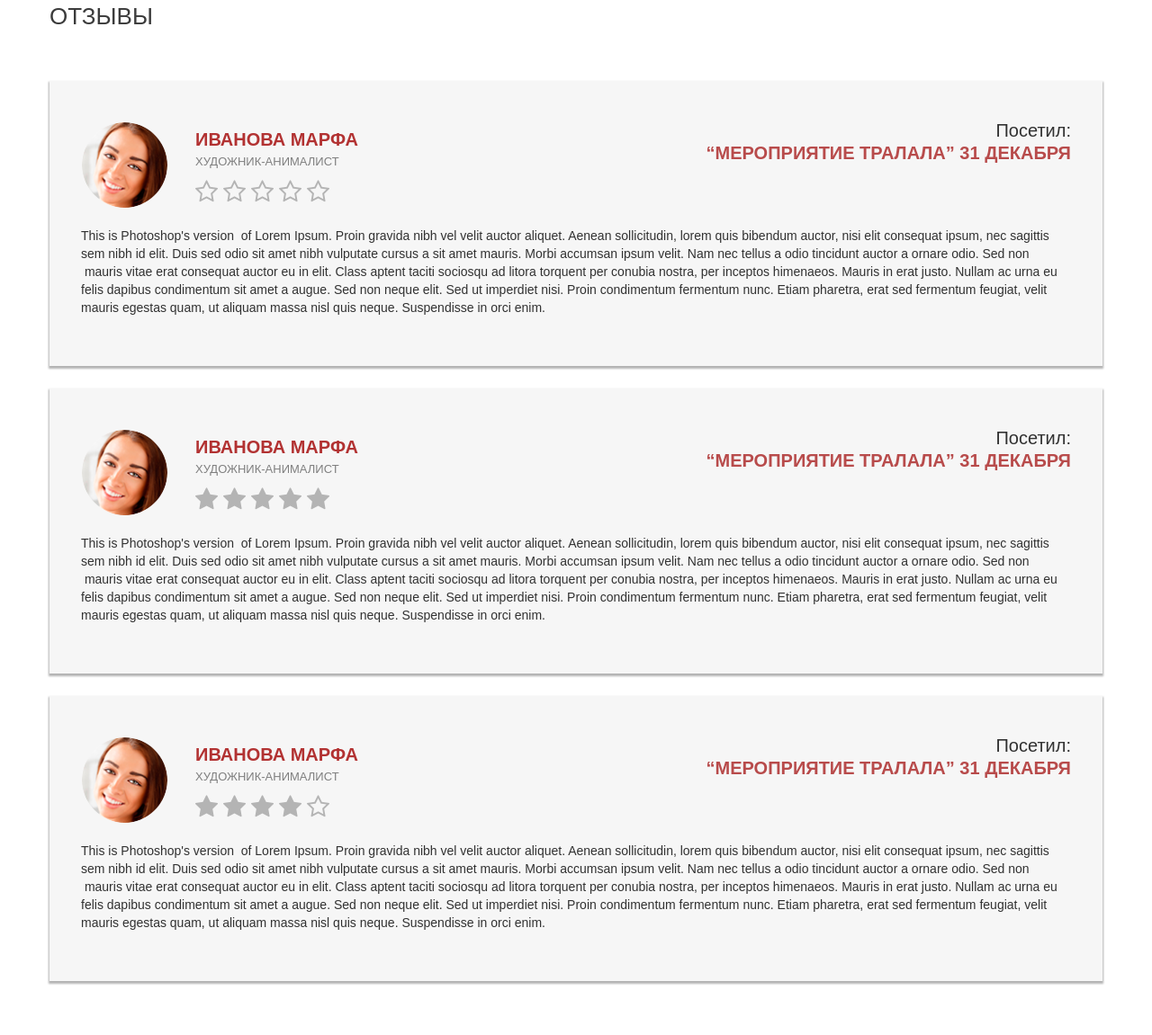
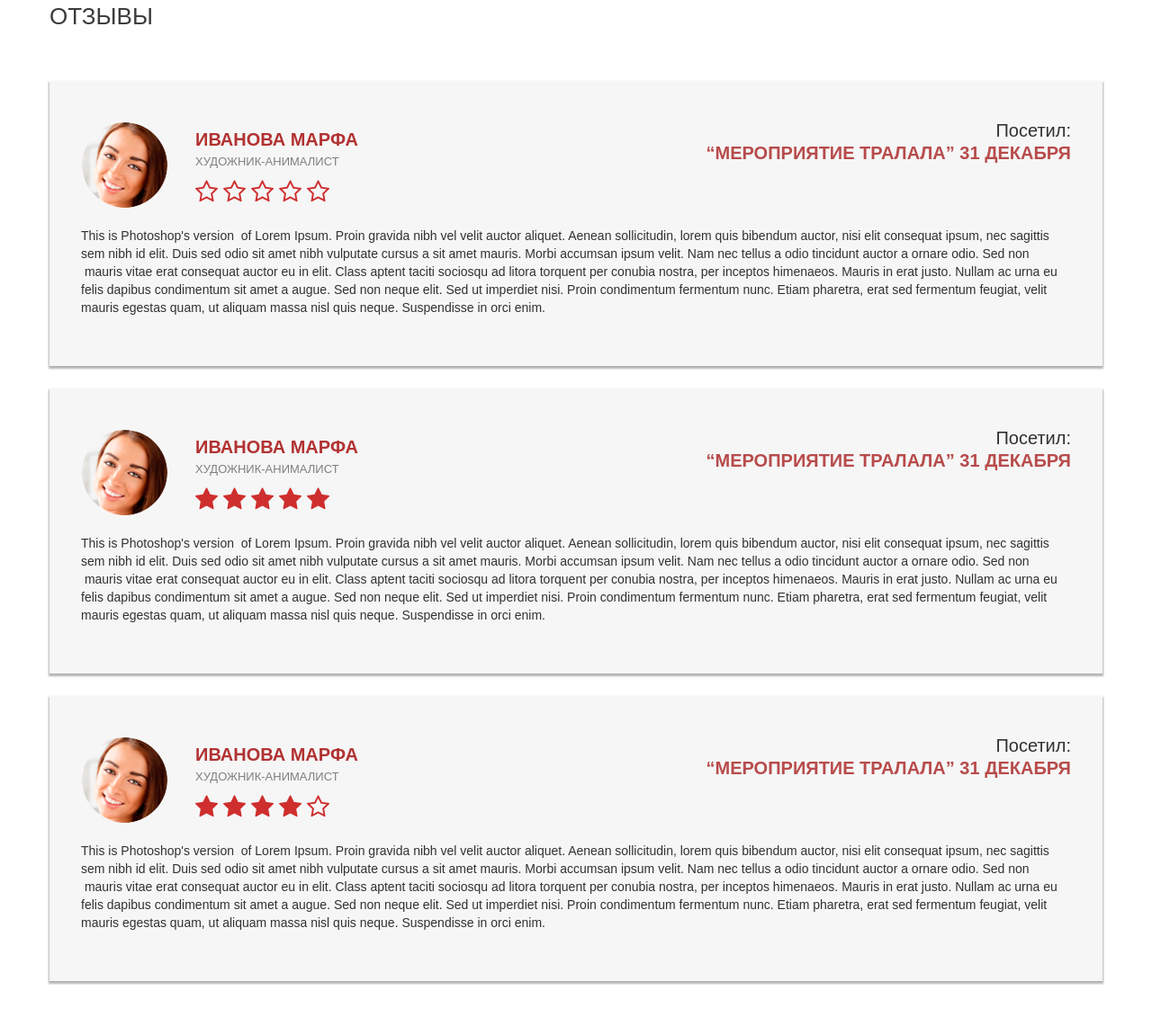
Before and after one commit to trixter5/artistnight, a PHP site: page /feed.php in a window 1280 px wide. Shown: the part 148-1299 px from the top of the page at 90% size. Run offline with PHP 8.4, Linux system fonts and the light colour scheme; some libraries are stand-ins or nearby versions.

Commit message:
цвет звезд рейтинга на красный

```diff
--- a/css/style.css
+++ b/css/style.css
@@ -674,7 +674,7 @@ a {
 
 .item_rait i {
     font-size: 27px;
-    color: #b4b4b4;
+    color: #CF2E2E;
     margin-right: 2px;
 }
 
```
